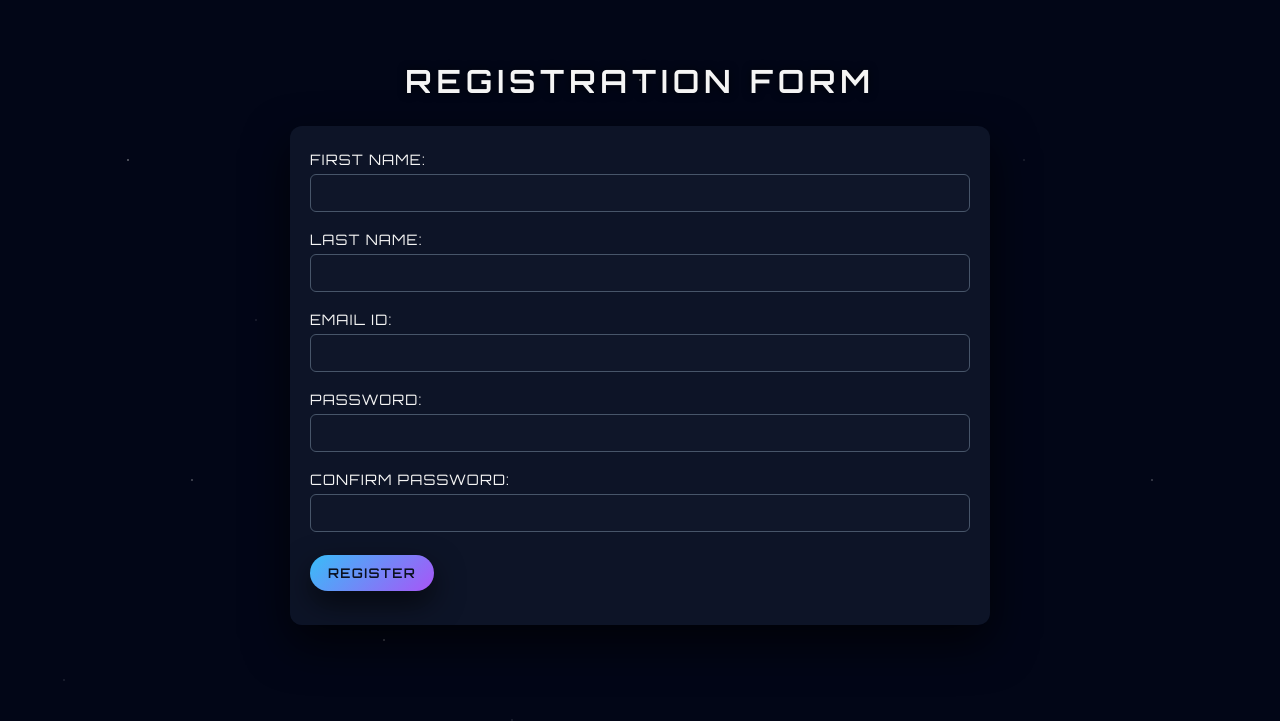
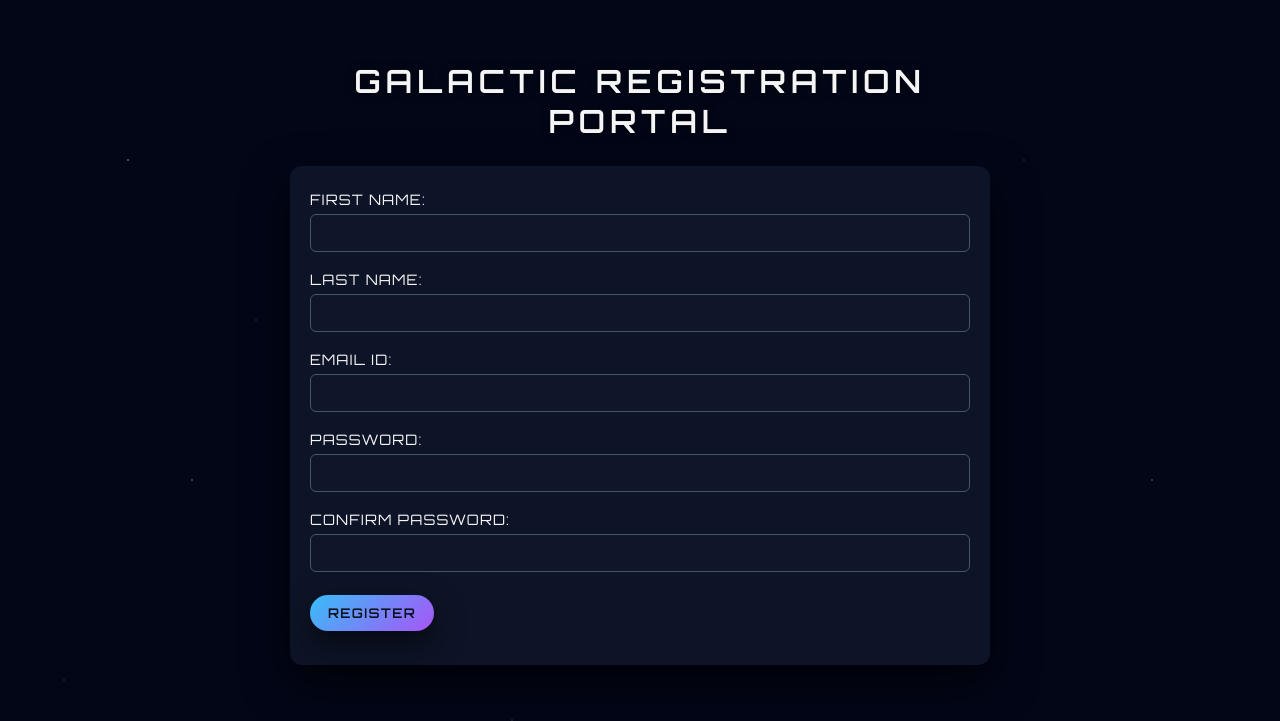
Before and after one commit to S00z13/ITC_505-Projects_Lab_8, a plain HTML site: page index.html in a window 1280 px wide. Drawn offline with Linux system fonts and the light colour scheme.

Commit message:
Updated name

```diff
--- a/index.html
+++ b/index.html
@@ -13,7 +13,7 @@
     <link rel="stylesheet" href="styles.css">
 </head>
 <body>
-    <h1>Registration Form</h1>
+    <h1>Galactic Registration Portal</h1>
 
     <form id="registrationForm" novalidate>
         <div class="form-group">
```
